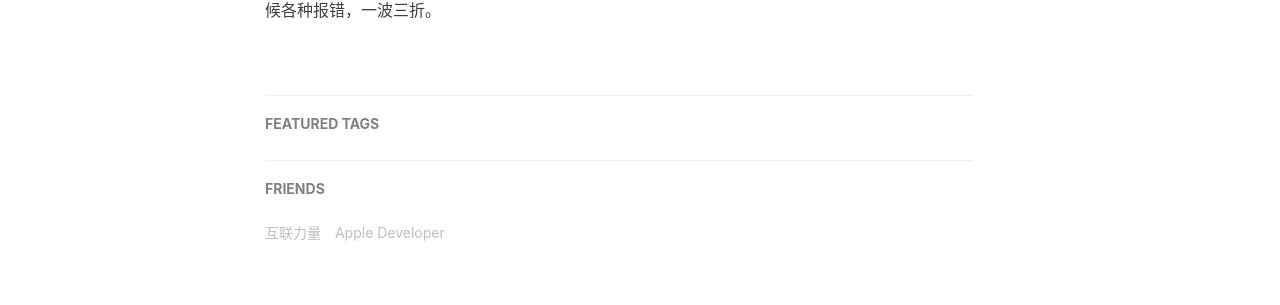
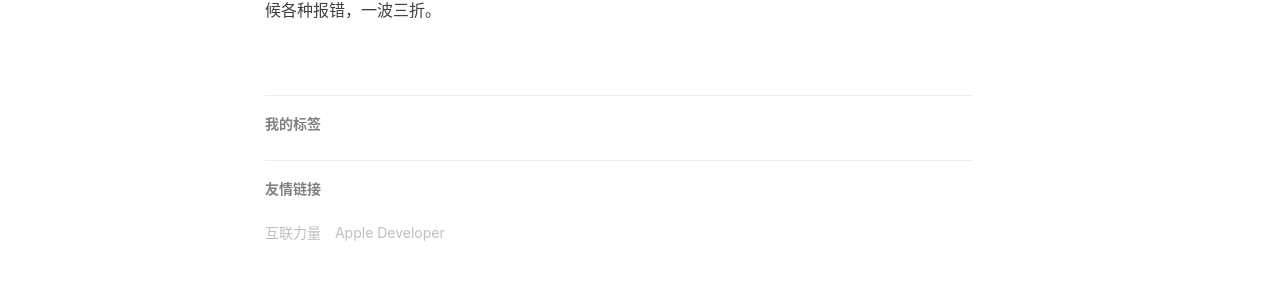
Before and after one commit to luoyuant/luoyuant.github.io, a Jekyll site: the page built from _posts/2018-10-17-互联力量Windows客户端.md, in a window 1280 px wide. Shown: the part 1140-1445 px from the top of the page. Built offline with Jekyll 4.4.1, drawn with Linux system fonts in a browser that asks for light colours; nearby versions of some CDN libraries; comment, search, counter and statistics services are not loaded.

Commit message:
Update _layouts/post.html

```diff
--- a/_layouts/post.html
+++ b/_layouts/post.html
@@ -143,7 +143,7 @@ layout: default
                 {% if site.featured-tags %}
                 <section>
                     <hr class="hidden-sm hidden-xs">
-                    <h5><a href="/tags/">FEATURED TAGS</a></h5>
+                    <h5><a href="/tags/">我的标签</a></h5>
                     <div class="tags">
         				{% for tag in site.tags %}
                             {% if tag[1].size > {{site.featured-condition-size}} %}
@@ -159,7 +159,7 @@ layout: default
                 <!-- Friends Blog -->
                 {% if site.friends %}
                 <hr>
-                <h5>FRIENDS</h5>
+                <h5>友情链接</h5>
                 <ul class="list-inline">
                     {% for friend in site.friends %}
                         <li><a href="{{friend.href}}">{{friend.title}}</a></li>
```
